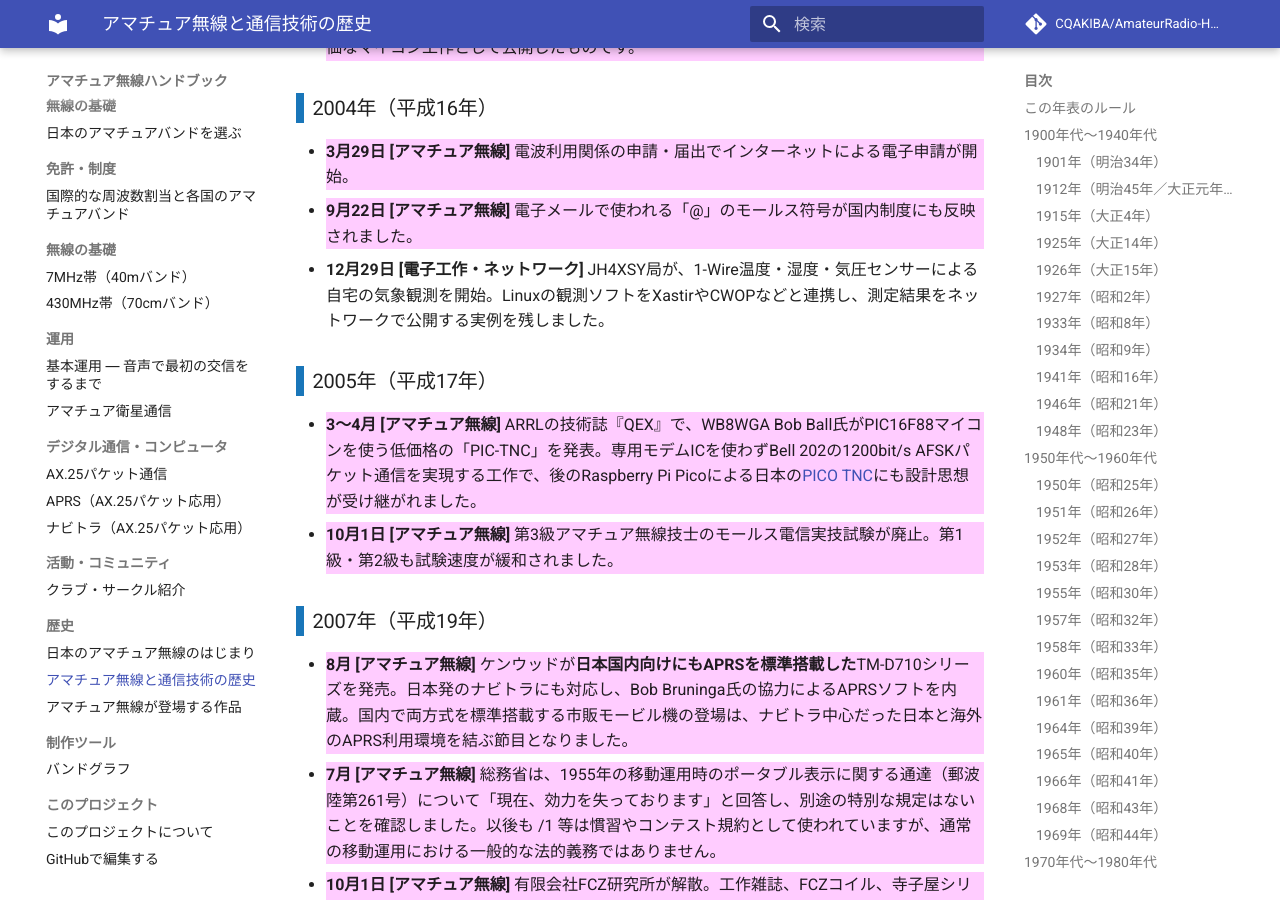
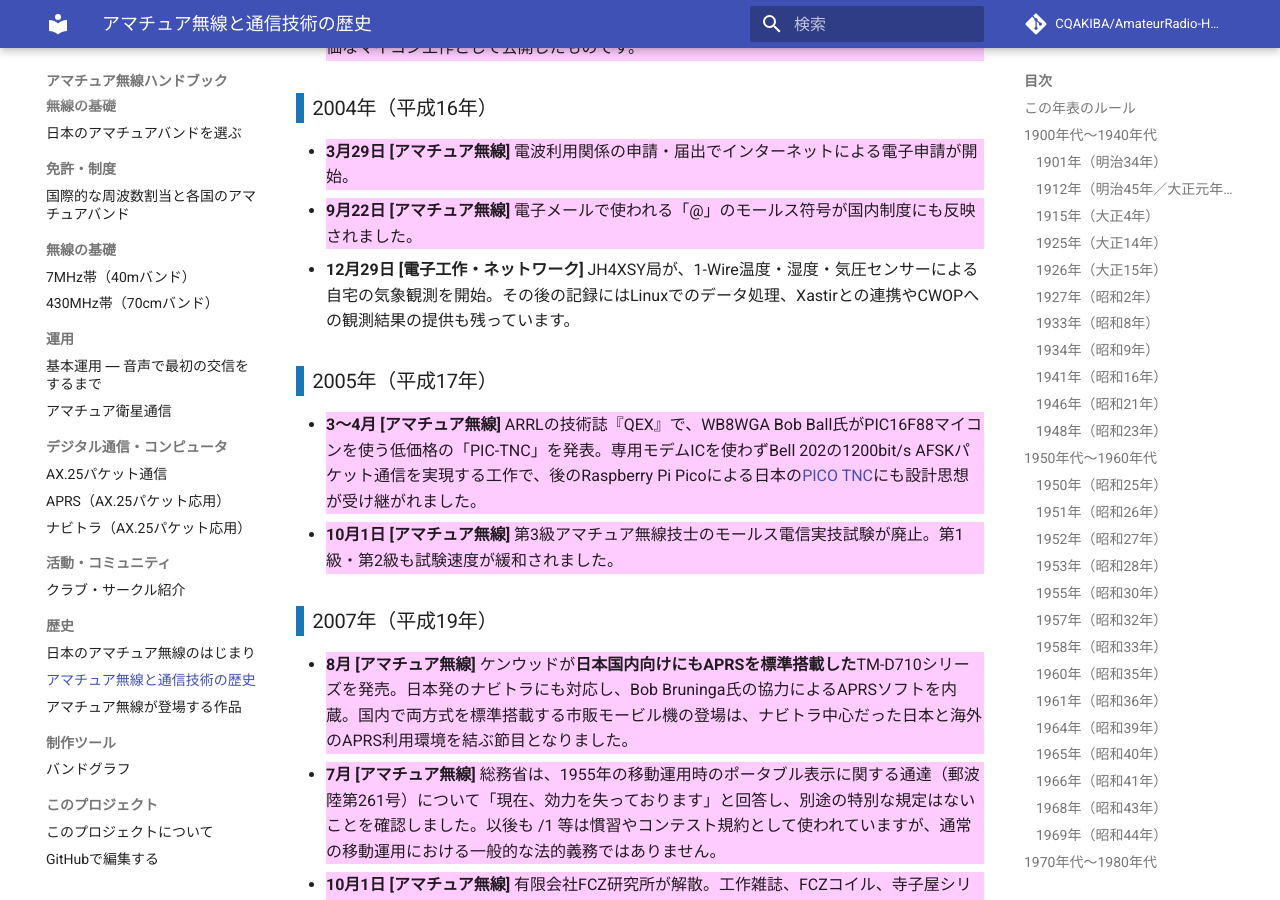
Before and after one commit to CQAKIBA/AmateurRadio-Handbook, an MkDocs documentation site: the page built from docs/15_歴史/history.md, in a window 1280 px wide and 900 px high, scrolled down 11752 px. Built offline with MkDocs 1.6.1 and Material for MkDocs 9.7.7, drawn with Linux system fonts in a browser that asks for light colours; comment, search, counter and statistics services are not loaded.

Commit message:
docs: 2004年観測開始と後年のCWOP連携を区別して記述

```diff
--- a/docs/15_歴史/history.md
+++ b/docs/15_歴史/history.md
@@ -324,7 +324,7 @@
 
 - **3月29日 [アマチュア無線]** 電波利用関係の申請・届出でインターネットによる電子申請が開始。
 - **9月22日 [アマチュア無線]** 電子メールで使われる「@」のモールス符号が国内制度にも反映されました。
-- **12月29日 [電子工作・ネットワーク]** JH4XSY局が、1-Wire温度・湿度・気圧センサーによる自宅の気象観測を開始。Linuxの観測ソフトをXastirやCWOPなどと連携し、測定結果をネットワークで公開する実例を残しました。
+- **12月29日 [電子工作・ネットワーク]** JH4XSY局が、1-Wire温度・湿度・気圧センサーによる自宅の気象観測を開始。その後の記録にはLinuxでのデータ処理、Xastirとの連携やCWOPへの観測結果の提供も残っています。
 
 ### 2005年（平成17年）
 
```
